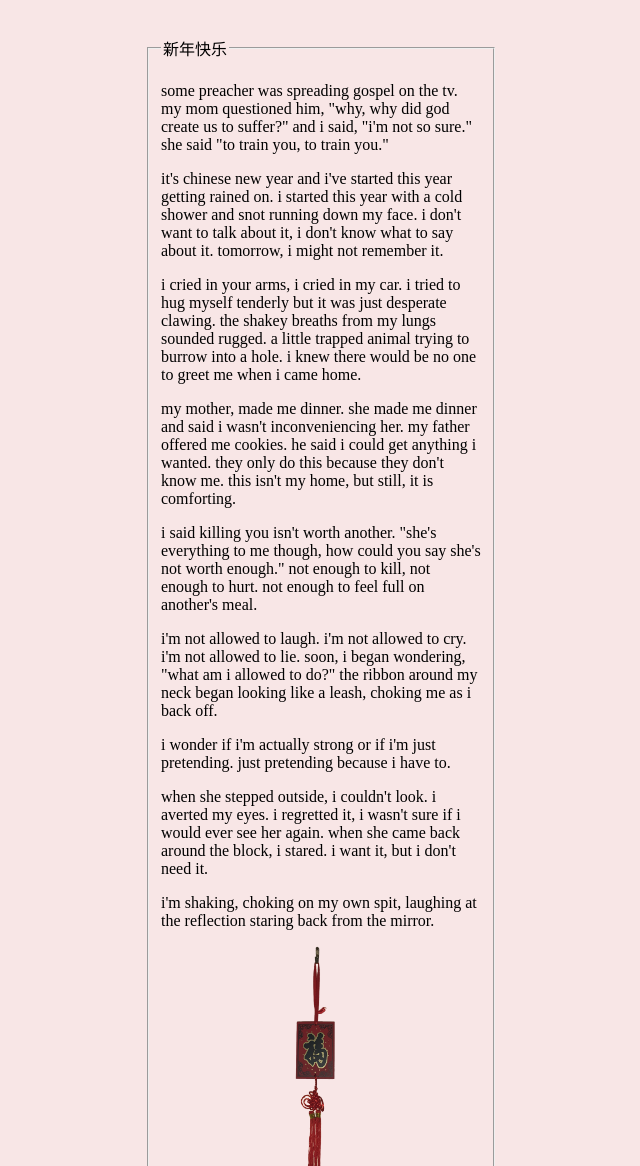
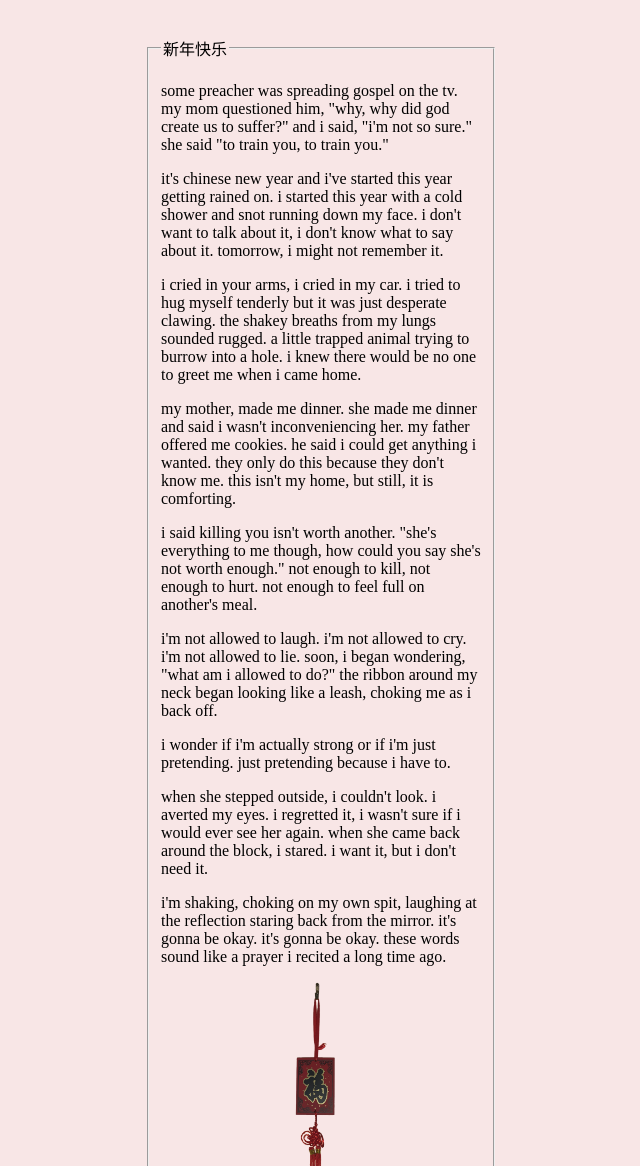
Before and after one commit to stellerforever/this-is, a plain HTML site: page chinesenewyear/index.html in a window 1280 px wide. Shown: the top 1166 px of the page, without its empty margins (319-959 px from the left). Drawn offline with Linux system fonts and the light colour scheme.

Commit message:
additions2

```diff
--- a/chinesenewyear/index.html
+++ b/chinesenewyear/index.html
@@ -26,7 +26,7 @@
 
             <div><p>when she stepped outside, i couldn't look. i averted my eyes. i regretted it, i wasn't sure if i would ever see her again. when she came back around the block, i stared. i want it, but i don't need it.</p></div>
 
-            <div><p>i'm shaking, choking on my own spit, laughing at the reflection staring back from the mirror.</p></div>
+            <div><p>i'm shaking, choking on my own spit, laughing at the reflection staring back from the mirror. it's gonna be okay. it's gonna be okay. these words sound like a prayer i recited a long time ago.</p></div>
 
             <a href=https://open.spotify.com/playlist/6LR6BK3Gi1UDDnAGiTVixh?si=83633181bf914bd0><img src="chinesenewyear.png" width="320px" alt="幸运符， xing yun fu"></a>
         </fieldset>
```
Also changed, not shown: 1 other file.
